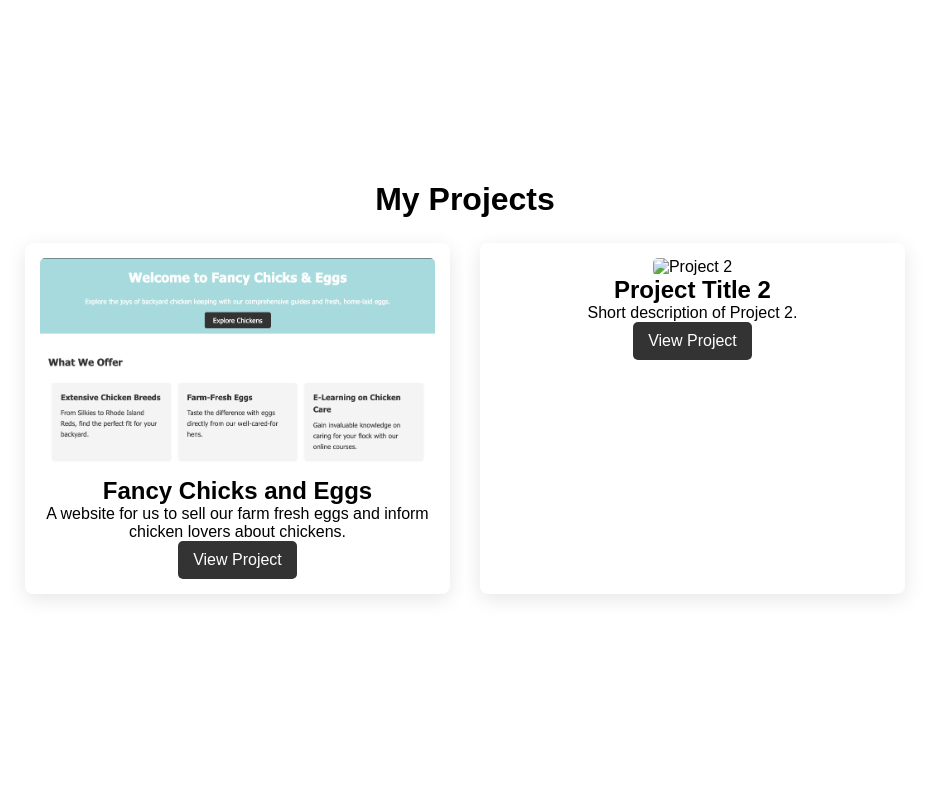
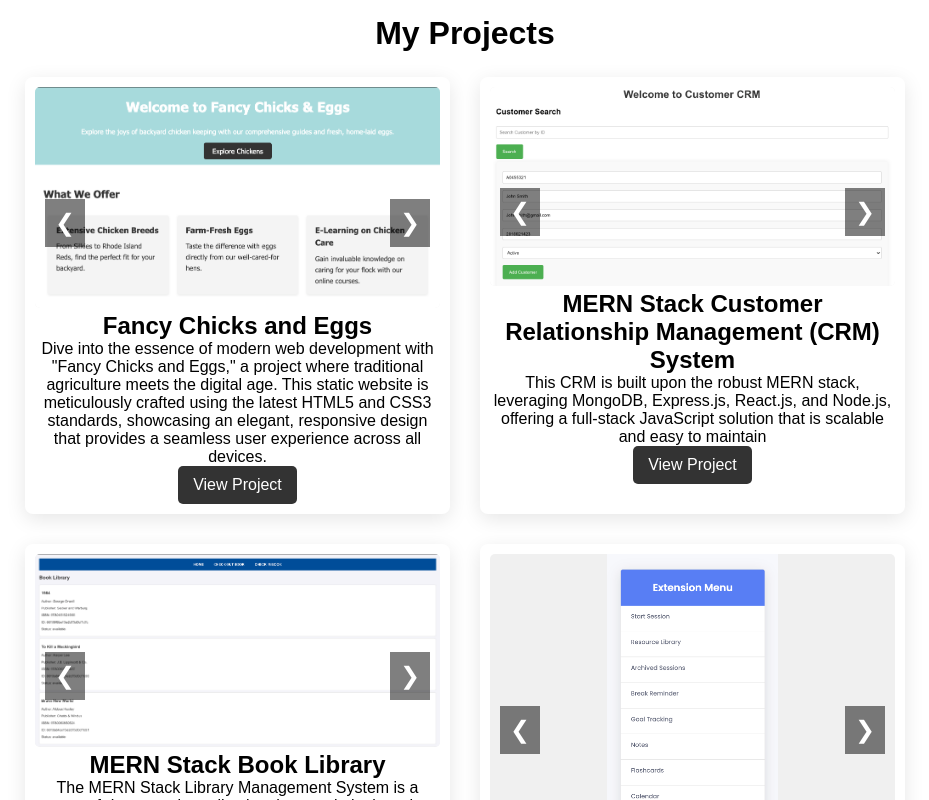
Before and after one commit to Kody9/Kody-Norsworthy, a plain HTML site: page projects.html in a window 1280 px wide. Shown: the whole page, without its empty margins (175-1104 px from the left). Drawn offline with Linux system fonts and the light colour scheme.

Commit message:
Add files via upload

```diff
--- a/projects.html
+++ b/projects.html
@@ -3,7 +3,7 @@
 <head>
     <meta charset="UTF-8">
     <meta name="viewport" content="width=device-width, initial-scale=1.0">
-    <title>Projects - Your Name</title>
+    <title>Projects - Kody Norsworthy</title>
     <link rel="stylesheet" href="style.css">
 </head>
 <body>
@@ -12,20 +12,51 @@
         <div class="projects-grid">
 
             <div class="project-item">
-                <img src="images/fancychicksandeggs.png" alt="Project 1" class="project-image">
+                <div class="image-container">
+                    <button class="slide-arrow prev-arrow" onclick="changeSlide(-1, 0)">&#10094;</button>
+                    <img src="images/fancychicksandeggs.png" alt="Project 1" class="project-image">
+                    <button class="slide-arrow next-arrow" onclick="changeSlide(1, 0)">&#10095;</button>
+                </div>
                 <h2>Fancy Chicks and Eggs</h2>
-                <p>A website for us to sell our farm fresh eggs and inform chicken lovers about chickens.</p>
+                <p>Dive into the essence of modern web development with "Fancy Chicks and Eggs," a project where traditional agriculture meets the digital age. This static website is meticulously crafted using the latest HTML5 and CSS3 standards, showcasing an elegant, responsive design that provides a seamless user experience across all devices.</p>
                 <a href="https://kody9.github.io/Fancy-Chicks-and-Eggs/" class="button">View Project</a>
             </div>
 
             <div class="project-item">
-                <img src="path-to-project-image2.jpg" alt="Project 2" class="project-image">
-                <h2>Project Title 2</h2>
-                <p>Short description of Project 2.</p>
-                <a href="project-link-2" class="button">View Project</a>
+                <div class="image-container">
+                    <button class="slide-arrow prev-arrow" onclick="changeSlide(-1, 1)">&#10094;</button>
+                    <img src="images/CRM1.png" alt="Project 2" class="project-image">
+                    <button class="slide-arrow next-arrow" onclick="changeSlide(1, 1)">&#10095;</button>
+                </div>
+                <h2>MERN Stack Customer Relationship Management (CRM) System</h2>
+                <p>This CRM is built upon the robust MERN stack, leveraging MongoDB, Express.js, React.js, and Node.js, offering a full-stack JavaScript solution that is scalable and easy to maintain</p>
+                <a href="https://github.com/Kody9/MERN-CRM" class="button">View Project</a>
+            </div>
+
+            <div class="project-item">
+                <div class="image-container">
+                    <button class="slide-arrow prev-arrow" onclick="changeSlide(-1, 2)">&#10094;</button>
+                    <img src="images/MERN-Library1.png" alt="Project 3" class="project-image">
+                    <button class="slide-arrow next-arrow" onclick="changeSlide(1, 2)">&#10095;</button>
+                </div>
+                <h2>MERN Stack Book Library</h2>
+                <p>The MERN Stack Library Management System is a state-of-the-art web application that revolutionizes the management and circulation of books. Built with MongoDB, Express.js, React.js, and Node.js, it delivers a fast, responsive user interface for library operations. Key features include real-time availability checks, efficient book check-out and check-in processes, and a comprehensive catalog of books complete with author details and ISBN information. The system is designed with a focus on user experience and performance optimization, ensuring that both librarians and patrons can navigate and use the system with ease.</p>
+                <a href="https://github.com/Kody9/MERN-Library/tree/master" class="button">View Project</a>
+            </div>
+
+            <div class="project-item">
+                <div class="image-container">
+                    <button class="slide-arrow prev-arrow" onclick="changeSlide(-1, 3)">&#10094;</button>
+                    <img src="images/Study1.png" alt="Project 4" class="project-image">
+                    <button class="slide-arrow next-arrow" onclick="changeSlide(1, 3)">&#10095;</button>
+                </div>
+                <h2>Chrome Study Extension</h2>
+                <p>A productivity-focused Chrome extension built using JavaScript, HTML, and CSS. This extension helps users optimize study time by identifying and flagging off-topic websites in real time. It includes features for tracking study hours, monitoring time spent on non-study-related sites, and providing detailed session analytics. Additionally, it offers curated study resources to enhance productivity and ensure efficient learning.</p>
+                <a href="https://github.com/Kody9/Chrome-Study-Extension" class="button">View Project</a>
             </div>
 
         </div>
     </div>
+    <script src="script.js"></script>
 </body>
 </html>
--- /dev/null
+++ b/script.js
@@ -0,0 +1,26 @@
+const projectImages = [
+    ["images/fancychicksandeggs.png", "images/fancychicksandeggs2.png"],
+    ["images/CRM1.png", "images/CRM2.png"],
+    ["images/MERN-Library1.png", "images/MERN-Library2.png", "images/MERN-Library3.png"],
+    ["images/Study1.png", "images/Study2.png", "images/Study3.png"]
+];
+
+let currentImageIndex = [0, 0, 0, 0]; // Initializes image index for each project
+
+function changeSlide(direction, projectIndex) {
+    currentImageIndex[projectIndex] += direction;
+    let images = projectImages[projectIndex];
+    if (currentImageIndex[projectIndex] >= images.length) {
+        currentImageIndex[projectIndex] = 0; // Wrap around to the first image
+    } else if (currentImageIndex[projectIndex] < 0) {
+        currentImageIndex[projectIndex] = images.length - 1; // Wrap around to the last image
+    }
+    let projectItem = document.getElementsByClassName('project-item')[projectIndex];
+    let img = projectItem.getElementsByClassName('project-image')[0];
+    img.src = images[currentImageIndex[projectIndex]];
+}
+
+document.addEventListener('DOMContentLoaded', () => {
+    // Initialize display with the first image of each project
+    projectImages.forEach((images, index) => changeSlide(0, index));
+});
--- a/style.css
+++ b/style.css
@@ -101,7 +101,7 @@ nav ul li a:active {
 
 .projects-grid {
     display: grid;
-    grid-template-columns: repeat(auto-fit, minmax(300px, 1fr));
+    grid-template-columns: repeat(auto-fit, minmax(400px, 1fr));
     grid-auto-flow: row;
     gap: 30px;
     padding: 20px;
@@ -111,7 +111,7 @@ nav ul li a:active {
     background: #ffffff;
     border-radius: 8px;
     box-shadow: 0px 5px 20px rgba(0,0,0,0.1);
-    padding: 15px;
+    padding: 10px;
     text-align: center;
     transition: transform 0.3s ease;
 }
@@ -121,9 +121,12 @@ nav ul li a:active {
 }
 
 .project-image {
-    width: 100%;
-    height: auto;
-    border-radius: 5px;
+    width: 100%; /* Ensures the width adjusts to the container */
+    height: auto; /* Maintains aspect ratio */
+    max-height: 300px; /* Limits the maximum height to prevent stretching */
+    object-fit: contain; /* Ensures the entire image is visible within the container */
+    border-radius: 5px; /* Rounds corners slightly for aesthetic */
+    background-color: #f0f0f0; /* Optional: Add a background color to fill empty spaces */
 }
 
 footer {
@@ -364,3 +367,30 @@ textarea {
     border-radius: 5px;
     transition: background-color 0.3s, transform 0.3s;
 }
+
+.image-container {
+    position: relative;
+    width: 100%;
+}
+
+.slide-arrow {
+    cursor: pointer;
+    position: absolute;
+    top: 50%;
+    z-index: 10;
+    background-color: rgba(0, 0, 0, 0.5);
+    color: white;
+    border: none;
+    padding: 10px;
+    font-size: 24px;
+    transition: 0.6s ease;
+    user-select: none;
+}
+
+.prev-arrow {
+    left: 10px;
+}
+
+.next-arrow {
+    right: 10px;
+}
```
Also changed, not shown: images/CRM1.png (added), images/CRM2.png (added), images/MERN-Library1.png (added), images/MERN-Library2.png (added), images/MERN-Library3.png (added), images/Study1.png (added), images/Study2.png (added), images/Study3.png (added), images/fancychicksandeggs2.png (added).
